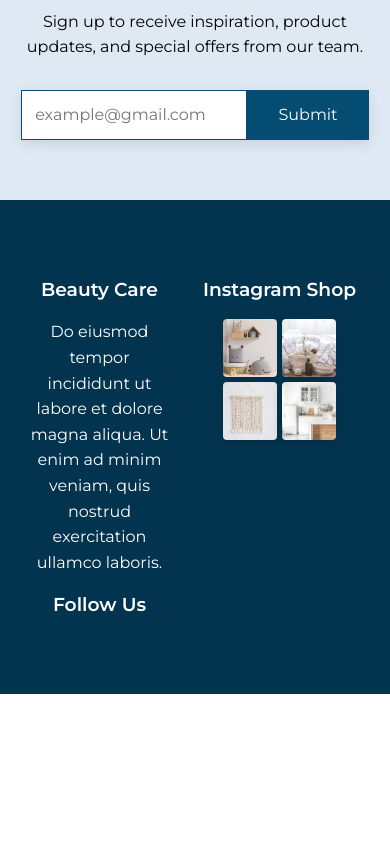
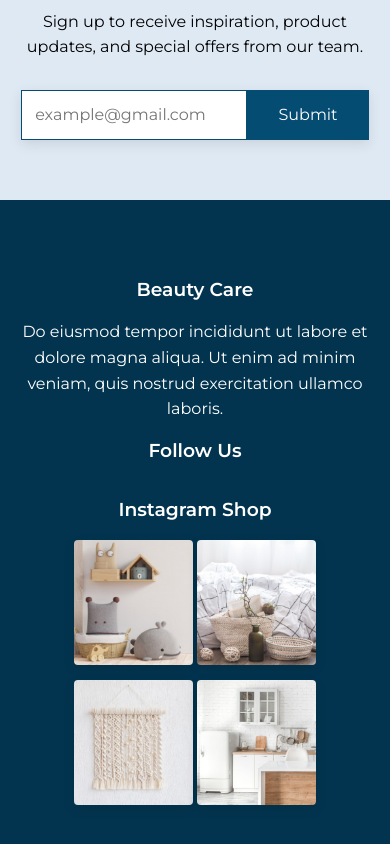
Before and after one commit to ZahraYassen/Furniture_Temp, a plain HTML site: page index.html in a window 390 px wide. Shown: the part 6728-7572 px from the top of the page. Before the commit the page ends 7422 px from the top, so only its background shows below. Drawn offline with Linux system fonts and the light colour scheme.

Commit message:
Modefing Footer Responsive

```diff
--- a/Css/furniture.css
+++ b/Css/furniture.css
@@ -224,7 +224,7 @@ a {
 }
 .landing .container .text a::after {
   position: absolute;
-  content: '';
+  content: "";
   width: 0%;
   height: 100%;
   border-radius: 40px;
@@ -295,7 +295,7 @@ a {
   justify-content: center;
   align-items: center;
 }
-.inspiration .container .collection .img img{
+.inspiration .container .collection .img img {
   box-shadow: rgba(0, 0, 0, 0.1) 0px 4px 12px;
 }
 @media (max-width: 767px) {
@@ -368,7 +368,7 @@ a {
 }
 .beautify .container .text a::after {
   position: absolute;
-  content: '';
+  content: "";
   width: 0%;
   height: 100%;
   border-radius: 40px;
@@ -575,7 +575,7 @@ input::placeholder {
 }
 .mailing .container .form button::after {
   position: absolute;
-  content: '';
+  content: "";
   width: 0%;
   height: 100%;
   background-color: rgb(223 233 244 / 0.2);
@@ -601,24 +601,31 @@ input::placeholder {
   display: flex;
   color: white;
   justify-content: space-around;
+  align-items: center;
   text-align: center;
-}
-.bottom-section .container .left-col {
-  width: 40%;
 }
 .bottom-section .container .left-col .beauty-div p {
   line-height: 1.6;
 }
-.bottom-section .container .right-col {
-  width: calc(60% - 50px);
+@media (max-width: 767px) {
+  .bottom-section .container {
+    flex-direction: column;
+  }
 }
 .bottom-section .container .gallery img {
+  width: 20%;
   box-shadow: rgba(0, 0, 0, 0.1) 0px 4px 12px;
   border-radius: 4px;
   -webkit-border-radius: 4px;
   -moz-border-radius: 4px;
   -ms-border-radius: 4px;
   -o-border-radius: 4px;
+  margin-bottom: 10px;
+}
+@media (max-width: 767px) {
+  .bottom-section .container .gallery {
+    flex-direction: column;
+  }
 }
 @media (max-width: 992px) {
   .bottom-section .container .gallery img {
```
